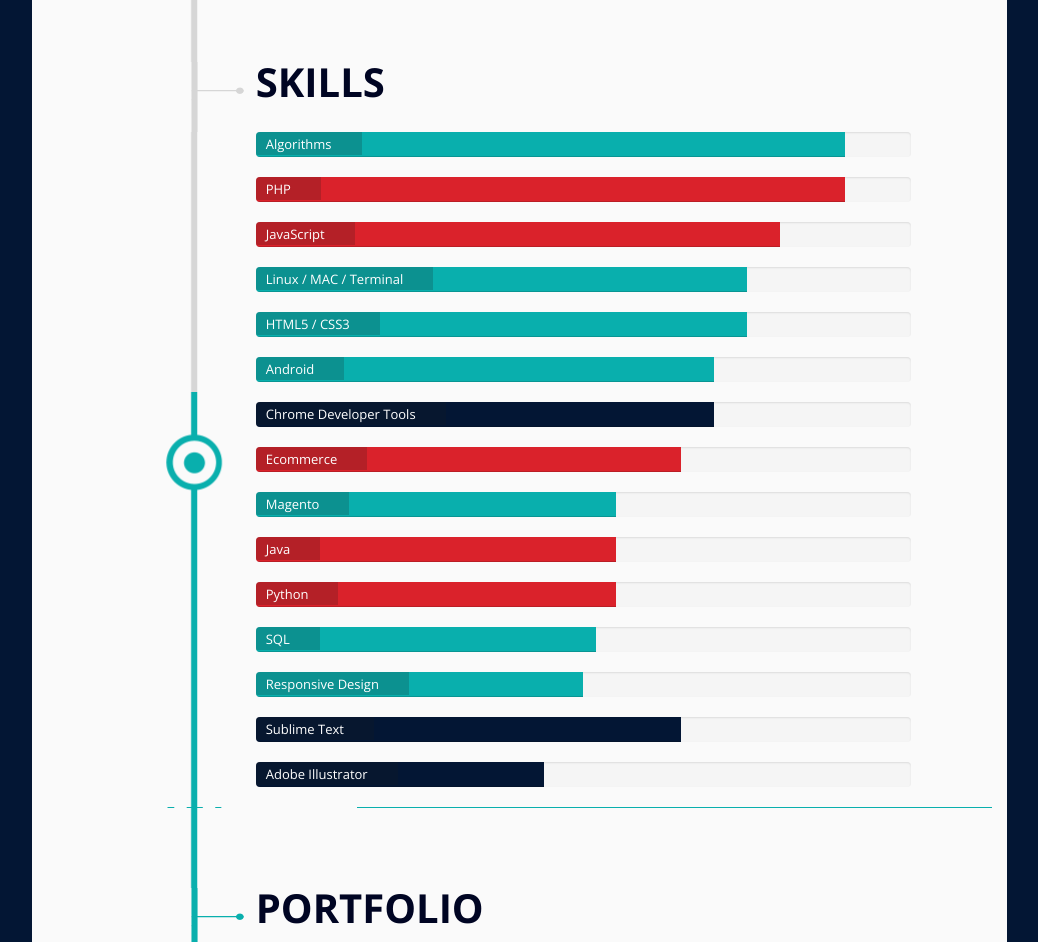
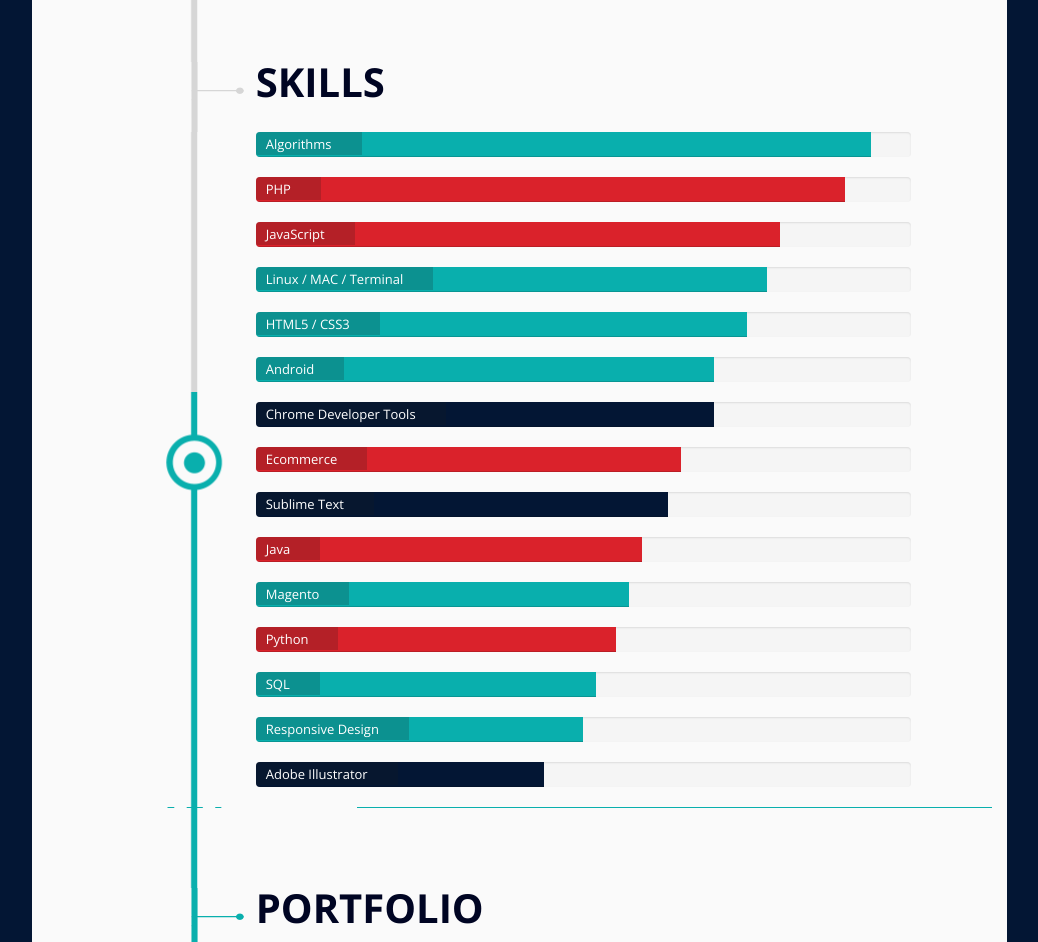
Before and after one commit to arthurfigueiredo/arthurfigueiredo.github.io, a website: page index.html in a window 1280 px wide. Shown: the part 2380-3322 px from the top of the page, without its empty margins (218-1256 px from the left). Drawn offline with nearby package versions, Linux system fonts and the light colour scheme.

Commit message:
Update index.html

```diff
--- a/index.html
+++ b/index.html
@@ -637,8 +637,8 @@
                     <!-- item-list -->
                     <li>
                       <div class="progress">
-                        <div class="progress-bar progress-bar-1" data-percent="100%" role="progressbar" style="width: 90%;">
-                            <span class="sr-only">90% Complete</span>
+                        <div class="progress-bar progress-bar-1" data-percent="100%" role="progressbar" style="width: 94%;">
+                            <span class="sr-only">94% Complete</span>
                         </div>
                         <span class="progress-type">Algorithms</span>
                       </div>
@@ -667,8 +667,8 @@
                     <!-- item-list -->
                     <li>
                       <div class="progress">
-                        <div class="progress-bar" data-percent="55%" role="progressbar" style="width: 75%;">
-                            <span class="sr-only">75% Complete</span>
+                        <div class="progress-bar" data-percent="55%" role="progressbar" style="width: 78%;">
+                            <span class="sr-only">78% Complete</span>
                         </div>
                         <span class="progress-type">Linux / MAC / Terminal</span>
                       </div>
@@ -717,20 +717,30 @@
                     <!-- item-list -->
                     <li>
                       <div class="progress">
-                        <div class="progress-bar progress-bar-1" role="progressbar" data-percent="55%" style="width: 55%;">
-                            <span class="sr-only">55% Complete</span>
+                        <div class="progress-bar progress-bar-2" data-percent="65%" role="progressbar" style="width: 63%;">
+                            <span class="sr-only">63% Complete</span>
                         </div>
-                        <span class="progress-type">Magento</span>
+                        <span class="progress-type">Sublime Text</span>
                       </div>
                     </li>
                     <!-- /item list -->
                     <!-- item-list -->
                     <li>
                       <div class="progress">
-                        <div class="progress-bar progress-bar-3" data-percent="55%" role="progressbar" style="width: 55%;">
-                            <span class="sr-only">55% Complete</span>
+                        <div class="progress-bar progress-bar-3" data-percent="55%" role="progressbar" style="width: 59%;">
+                            <span class="sr-only">59% Complete</span>
                         </div>
                         <span class="progress-type">Java</span>
+                      </div>
+                    </li>
+                    <!-- /item list -->
+                    <!-- item-list -->
+                    <li>
+                      <div class="progress">
+                        <div class="progress-bar progress-bar-1" role="progressbar" data-percent="55%" style="width: 57%;">
+                            <span class="sr-only">57% Complete</span>
+                        </div>
+                        <span class="progress-type">Magento</span>
                       </div>
                     </li>
                     <!-- /item list -->
@@ -761,16 +771,6 @@
                             <span class="sr-only">50% Complete</span>
                         </div>
                         <span class="progress-type">Responsive Design</span>
-                      </div>
-                    </li>
-                    <!-- /item list -->
-                    <!-- item-list -->
-                    <li>
-                      <div class="progress">
-                        <div class="progress-bar progress-bar-2" data-percent="65%" role="progressbar" style="width: 65%;">
-                            <span class="sr-only">65% Complete</span>
-                        </div>
-                        <span class="progress-type">Sublime Text</span>
                       </div>
                     </li>
                     <!-- /item list -->
```
